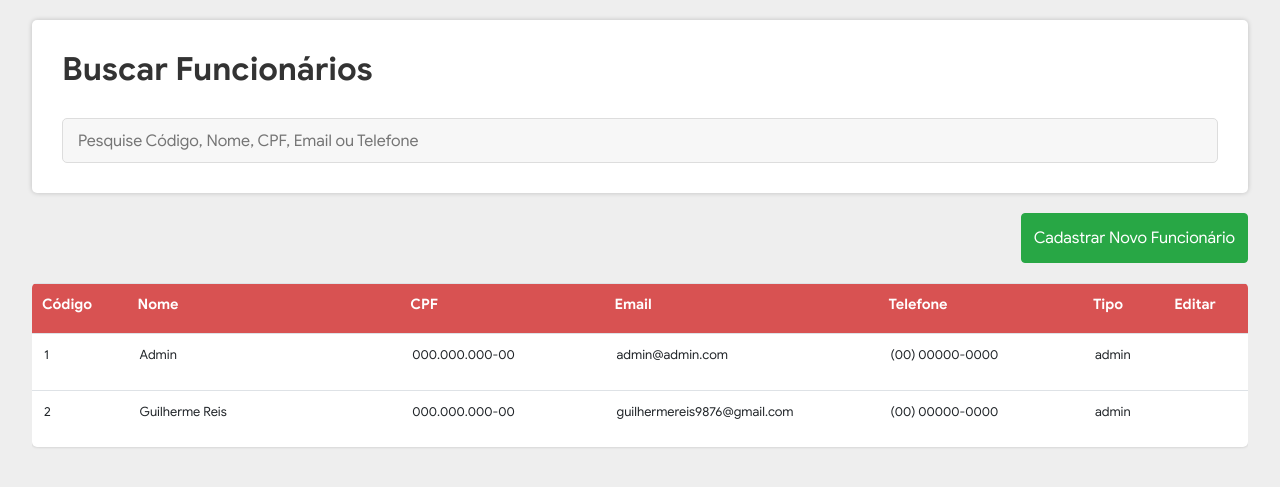
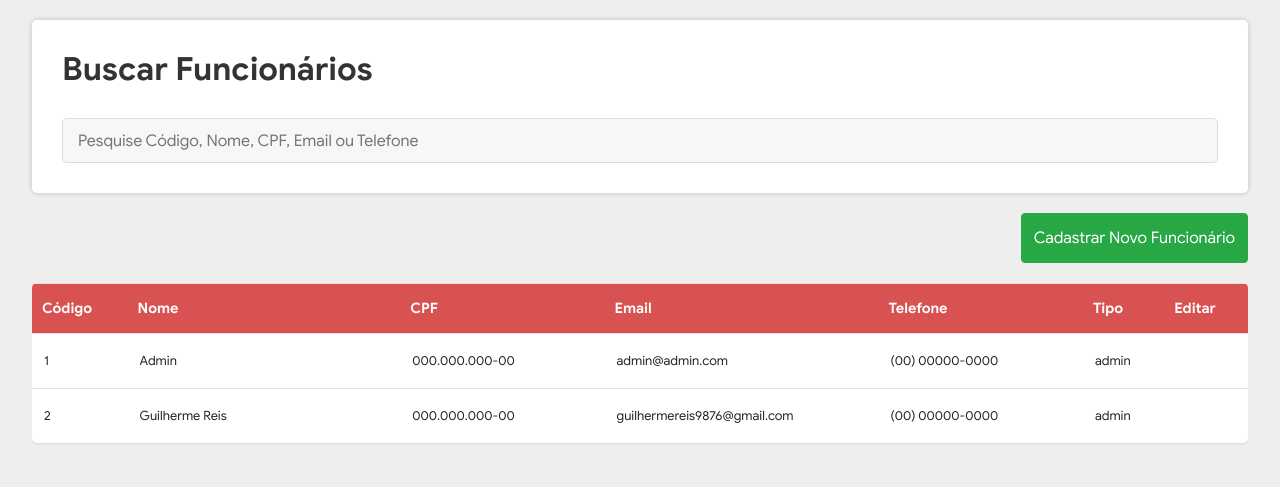
Before and after one commit to thiago4455/mercurio, a PHP site: page /home/funcionarios.php in a window 1280 px wide. Shown: the top 487 px of the page. Run offline with PHP 8.4, Linux system fonts and the light colour scheme; the visitor is signed in with stand-in values (Sample User, id 1); data comes from the database, SQL or seed files in the repository; some libraries are stand-ins or nearby versions.

Commit message:
Correções 1.1

```diff
--- a/home/css/funcionarios.css
+++ b/home/css/funcionarios.css
@@ -180,7 +180,7 @@ td button {
 }
 
 .table td, .table th {
-  vertical-align: unset !important;
+  vertical-align: middle !important;
 }
 
 @media(max-width: 600px) {
--- a/js/alunos.js
+++ b/js/alunos.js
@@ -181,7 +181,6 @@ $(document).ready(() => {
             },
             type: 'POST',
             success: function (msg) {
-                console.log(msg)
                 if(msg == 'Not found') {
                     $('#fast-actions').css('display', 'none');
                     $('#tableBody').css('display', 'none');
```
